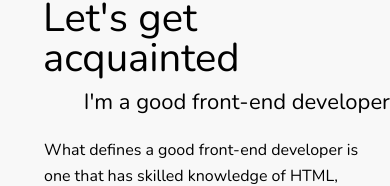
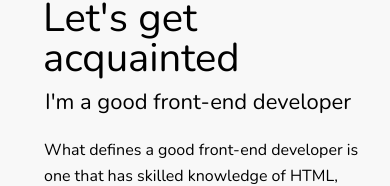
Before and after one commit to LegenderyStarLord/abz-test-assignment, a React (Create React App) app: page / in a window 390 px wide. Shown: the part 1000-1186 px from the top of the page. Built offline with nearby package versions, Linux system fonts and the light colour scheme; no server answers.

Commit message:
change mobile version width version 8

```diff
--- a/src/components/Description/Description.scss
+++ b/src/components/Description/Description.scss
@@ -192,7 +192,7 @@
     background-image: none;
   }
   .first-section {
-    max-width: 410px;
+    max-width: 400px;
     background-color: #edecea;
     background-image:  url("../../assets/Banner_photo.jpg");
     background-repeat: no-repeat, repeat;
@@ -220,7 +220,7 @@
   }
 
   .second-section {
-    max-width: 410px;
+    max-width: 400px;
     display: flex;
     flex-direction: column;
     padding-top: 73px;
@@ -246,7 +246,8 @@
       padding-right: 19px;
     }
     h3 {
-      margin-left: 0;
+      width: 307px;
+      padding-right: 38px;
     }
     p {
       max-width: 20.5rem;
--- a/src/components/Footer/Footer.scss
+++ b/src/components/Footer/Footer.scss
@@ -16,7 +16,7 @@
 //MOBILE SCREEN
 @media all and (max-width: 500px) {
   .footer-container {
-    max-width: 410px;
+    max-width: 400px;
   }
   .footer-heading {
     padding-left: 15px;
--- a/src/components/Navbar/Navbar.scss
+++ b/src/components/Navbar/Navbar.scss
@@ -112,6 +112,6 @@ li {
     padding: 16px 0 12px 17px;
   }
   .navbar {
-    max-width: 410px;
+    max-width: 400px;
   }
 }
--- a/src/components/Users/Users.scss
+++ b/src/components/Users/Users.scss
@@ -181,7 +181,7 @@ p.overflow::after {
 @media all and (max-width: 500px) {
   .main-block {
     padding-left: 15px;
-    max-width: 410px;
+    max-width: 400px;
     h2 {
       max-width: 20.5rem;
       padding-top: 115px;
```
